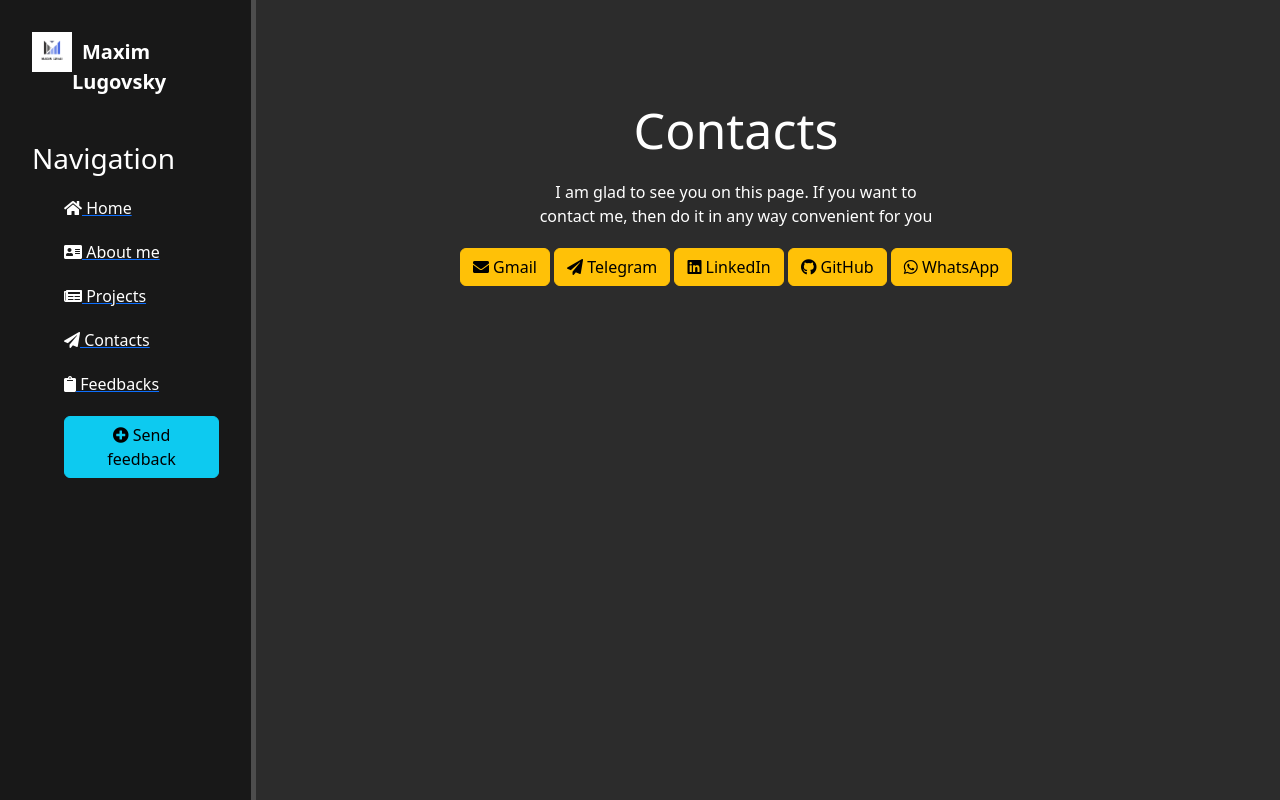
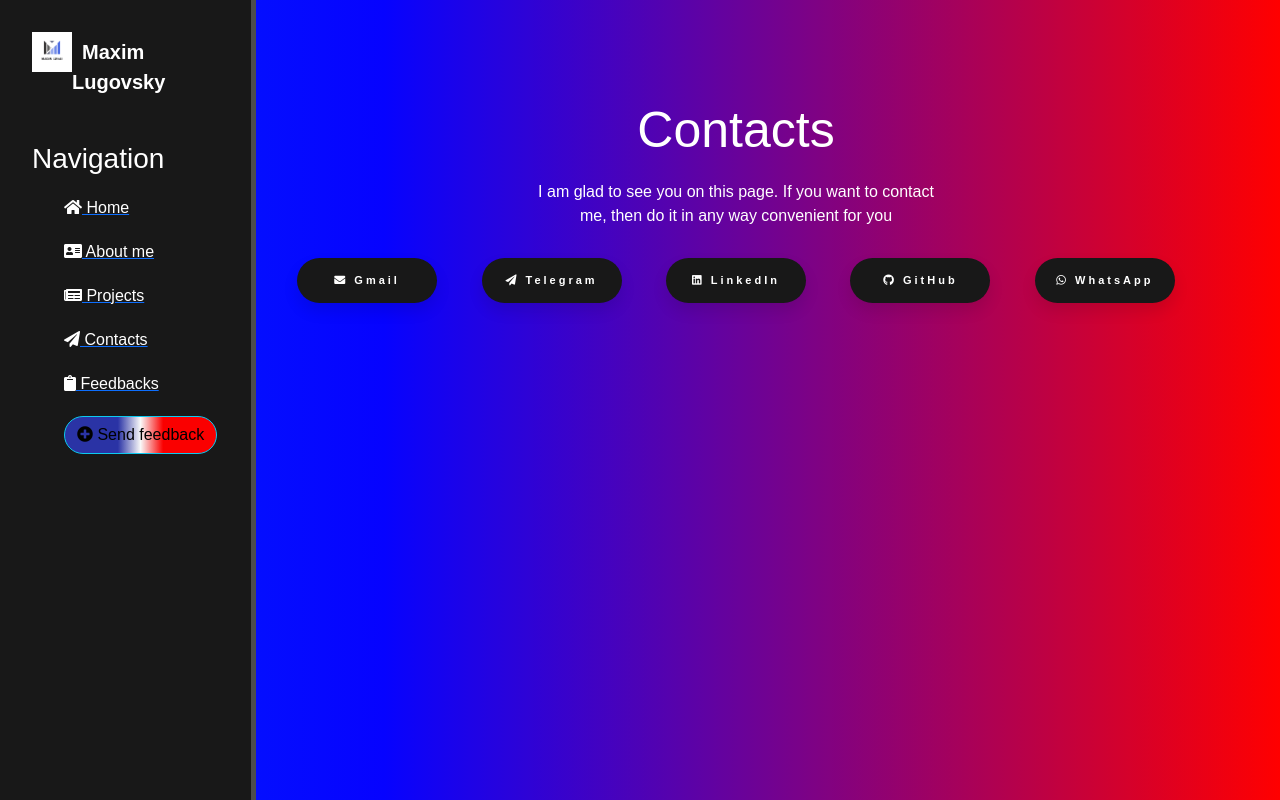
Before and after one commit to MaxLugas/LugasSite, a Django app: page /contacts in a window 1280 px wide. Run offline with Django 4.2, Linux system fonts and the light colour scheme; some libraries are stand-ins or nearby versions.

Commit message:
more colors on the site

```diff
--- a/LugasSite/feedback/templates/feedback/create_feedback.html
+++ b/LugasSite/feedback/templates/feedback/create_feedback.html
@@ -15,7 +15,7 @@
             {{ form.content }}<br>
             {{ form.date }}<br>
             <span>{{ error }}</span>
-            <button class="btn btn-success" type="submit">Send</button>
+            <button class="pressed-button" type="submit">Send</button>
         </form>
     </div>
 {% endblock %}
--- a/LugasSite/feedback/templates/feedback/feedback_detail_view.html
+++ b/LugasSite/feedback/templates/feedback/feedback_detail_view.html
@@ -16,7 +16,7 @@
             <hr>
             <p>{{ feedback.email }}</p>
             <hr>
-            <a href="{% url 'feedback_home' %}" class="btn btn-warning">Back</a>
+            <a href="{% url 'feedback_home' %}" class="shine-button">Back</a>
         </div>
     </div>
 {% endblock %}
--- a/LugasSite/feedback/templates/feedback/feedback_home.html
+++ b/LugasSite/feedback/templates/feedback/feedback_home.html
@@ -13,7 +13,7 @@
                 <div class="alert alert-warning">
                     <h3>{{ el.name }}</h3>
                     <p>{{ el.content|safe|linebreaks|truncatewords:50 }}</p>
-                    <a href="{% url 'feedback-detail' el.id %}" class="btn btn-warning">See more</a>
+                    <a href="{% url 'feedback-detail' el.id %}" class="shine-button">See more</a>
                 </div>
             {% endfor %}
         {% else %}
--- a/LugasSite/main/static/main/css/main.css
+++ b/LugasSite/main/static/main/css/main.css
@@ -1,5 +1,7 @@
 body {
-    background: #2c2c2c;
+    background: rgb(0,35,255);
+    background: linear-gradient(90deg, rgba(0,35,255,1) 0%, rgba(3,0,255,0.9893207282913166) 30%, rgba(255,0,0,1) 100%);
+    font-family: 'Montserrat', sans-serif;
 }
 
 aside {
@@ -40,7 +42,7 @@
 }
 
 aside ul li:hover, aside ul a:hover {
-    color: #eb5959;
+    color: #f25c5c;
     text_decoration: none;
     transform: scale(1.05);
 }
@@ -69,3 +71,95 @@
     width: 500px;
     margin-top: 50px;
 }
+
+.floating-button {
+  text-decoration: none;
+  display: inline-block;
+  width: 140px;
+  height: 45px;
+  line-height: 45px;
+  border-radius: 45px;
+  margin: 10px 20px;
+  font-family: 'Montserrat', sans-serif;
+  font-size: 11px;
+  text-align: center;
+  letter-spacing: 3px;
+  font-weight: 600;
+  color: white;
+  background: #181818;
+  box-shadow: 0 8px 15px rgba(0, 0, 0, .1);
+  transition: .3s;
+}
+
+.floating-button:hover {
+  background: #2EE59D;
+  box-shadow: 0 15px 20px rgba(46, 229, 157, .4);
+  color: black;
+  transform: translateY(-7px);
+}
+
+.shine-button {
+  text-decoration: none;
+  display: inline-block;
+  width: 120px;
+  height: 45px;
+  line-height: 45px;
+  border-radius: 45px;
+  margin: 5px;
+  font-family: 'Montserrat', sans-serif;
+  font-size: 11px;
+  text-transform: uppercase;
+  text-align: center;
+  letter-spacing: 3px;
+  font-weight: 600;
+  color: #524f4e;
+  background: white;
+  box-shadow: 0 8px 15px rgba(0, 0, 0, .1);
+  transition: .3s;
+}
+
+.shine-button:hover {
+  background: linear-gradient(90deg, rgba(0,35,255,1) 0%, rgba(255,0,0,1) 100%);
+  color: white;
+}
+
+.pressed-button {
+  text-decoration: none;
+  display: inline-block;
+  width: 140px;
+  height: 45px;
+  line-height: 45px;
+  border-radius: 45px;
+  margin: 10px 20px;
+  font-family: 'Montserrat', sans-serif;
+  font-size: 11px;
+  text-transform: uppercase;
+  text-align: center;
+  letter-spacing: 3px;
+  font-weight: 600;
+  color: #524f4e;
+  background: white;
+  box-shadow: 0 8px 15px rgba(0, 0, 0, .1);
+  transition: .3s;
+}
+
+.pressed-button:hover {
+  background: #2EE59D;
+  color: white;
+}
+
+.btn-info {
+    text-decoration: none;
+    display: inline-block;
+    border-radius: 45px;
+    font-family: 'Montserrat', sans-serif;
+    color: black;
+    background: rgb(42,51,165);
+    background: linear-gradient(90deg, rgba(42,51,165,1) 35%, rgba(249,249,249,1) 50%, rgba(250,0,0,1) 65%);
+}
+
+.btn-info:hover {
+  background: rgb(0,35,255);
+  background: linear-gradient(90deg, rgba(0,35,255,1) 0%, rgba(3,0,255,0.9893207282913166) 30%, rgba(255,0,0,1) 100%);
+  color: white;
+}
--- a/LugasSite/main/templates/main/contacts.html
+++ b/LugasSite/main/templates/main/contacts.html
@@ -10,20 +10,10 @@
     <h1>Contacts</h1>
     <p>I am glad to see you on this page. If you want to contact me, then do it in any way convenient for you</p>
 
-    <button class="btn btn-warning"><i class="fas fa-envelope"></i><a href="mailto:maxim.lugovsky@gmail.com"
-                                                                      style="text-decoration: none; color: black">
-        Gmail</a></button>
-    <button class="btn btn-warning"><i class="fas fa-paper-plane"></i><a href="https://t.me/mxm_lugas"
-                                                                         style="text-decoration: none; color: black">
-        Telegram</a></button>
-    <button class="btn btn-warning"><i class="fab fa-linkedin"></i><a
-            href="https://www.linkedin.com/in/maxim-lugovsky-622696230/" style="text-decoration: none; color: black">
-        LinkedIn</a></button>
-    <button class="btn btn-warning"><i class="fab fa-github"></i><a href="https://github.com/MaxLugas"
-                                                                    style="text-decoration: none; color: black">
-        GitHub</a></button>
-    <button class="btn btn-warning"><i class="fab fa-whatsapp"></i><a href="https://api.whatsapp.com/send?phone=375291633171"
-                                                                    style="text-decoration: none; color: black">
-        WhatsApp</a></button>
+    <a href="mailto:maxim.lugovsky@gmail.com" class="floating-button"><i class="fas fa-envelope"></i> Gmail</a>
+    <a href="https://t.me/mxm_lugas" class="floating-button"><i class="fas fa-paper-plane"></i> Telegram</a>
+    <a href="https://www.linkedin.com/in/maxim-lugovsky-622696230/" class="floating-button"><i class="fab fa-linkedin"></i> LinkedIn</a>
+    <a href="https://github.com/MaxLugas" class="floating-button"><i class="fab fa-github"></i> GitHub</a>
+    <a href="https://api.whatsapp.com/send?phone=375291633171" class="floating-button"><i class="fab fa-whatsapp"></i> WhatsApp</a>
 </div>
 {% endblock %}
--- a/LugasSite/news/templates/news/details_view.html
+++ b/LugasSite/news/templates/news/details_view.html
@@ -15,7 +15,7 @@
             <hr>
             <p>{{ article.file }}</p>
             <hr>
-            <a href="{% url 'news_home' %}" class="btn btn-warning">Back</a>
+            <a href="{% url 'news_home' %}" class="shine-button">Back</a>
             {# <a href="{% url 'news-delete' article.id %}" class="btn btn-danger">Delete</a> #}
             {# <a href="{% url 'news-update' article.id %}" class="btn btn-info">Update</a> #}
         </div>
--- a/LugasSite/news/templates/news/news_home.html
+++ b/LugasSite/news/templates/news/news_home.html
@@ -12,7 +12,7 @@
             <div class="alert alert-warning">
                 <h3>{{ el.title }}</h3>
                 <p>{{ el.anons }}</p>
-                <a href="{% url 'news-detail' el.pk %}" class="btn btn-warning"> See more</a>
+                <a href="{% url 'news-detail' el.pk %}" class="shine-button"> See more</a>
             </div>
             {% endfor %}
         {% else %}
```
